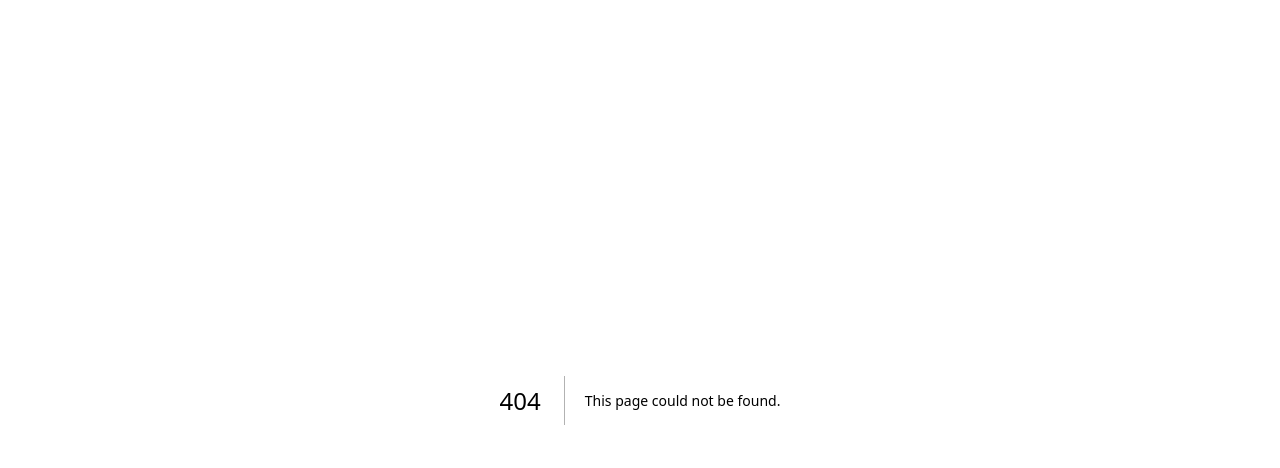
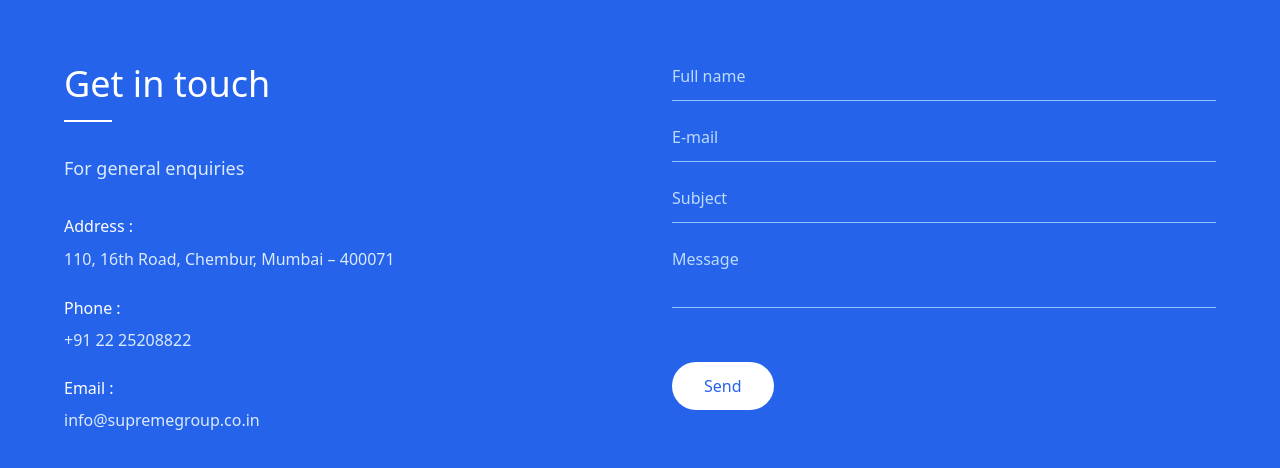
Before and after one commit to Anukeerth-ek/Supreme-landing-page, a Next.js app: page /components/HomeSections/ContactForm in a window 1280 px wide. Before the commit this address had no page. Shown: the top 468 px of the page. Built offline with nearby package versions, Linux system fonts and the light colour scheme.

Commit message:
feat: added contact form page

```diff
--- /dev/null
+++ b/pages/components/HomeSections/ContactForm.tsx
@@ -0,0 +1,123 @@
+import React, { useState } from "react";
+
+export default function ContactForm() {
+     const [formData, setFormData] = useState({
+          fullName: "",
+          email: "",
+          subject: "",
+          message: "",
+     });
+
+     const handleInputChange = (e) => {
+          const { name, value } = e.target;
+          setFormData((prev) => ({
+               ...prev,
+               [name]: value,
+          }));
+     };
+
+     const handleSubmit = (e) => {
+          e.preventDefault();
+          console.log("Form submitted:", formData);
+          alert("Message sent successfully!");
+          // Reset form
+          setFormData({
+               fullName: "",
+               email: "",
+               subject: "",
+               message: "",
+          });
+     };
+
+     return (
+          <div className="min-h-screen bg-blue-600 text-white">
+               <div className="container mx-auto px-8 py-16">
+                    <div className="flex flex-col lg:flex-row gap-16 max-w-6xl mx-auto">
+                         <div className="lg:w-1/2 space-y-8">
+                              <div>
+                                   <h1 className="text-4xl font-light mb-4">Get in touch</h1>
+                                   <div className="w-12 h-0.5 bg-white mb-8"></div>
+                                   <p className="text-lg text-blue-100">For general enquiries</p>
+                              </div>
+
+                              <div className="space-y-6">
+                                   <div>
+                                        <h3 className="font-medium mb-2">Address :</h3>
+                                        <p className="text-blue-100 leading-relaxed">
+                                             110, 16th Road, Chembur, Mumbai – 400071
+                                        </p>
+                                   </div>
+
+                                   <div>
+                                        <h3 className="font-medium mb-2">Phone :</h3>
+                                        <p className="text-blue-100">+91 22 25208822</p>
+                                   </div>
+
+                                   <div>
+                                        <h3 className="font-medium mb-2">Email :</h3>
+                                        <p className="text-blue-100">info@supremegroup.co.in</p>
+                                   </div>
+                              </div>
+                         </div>
+
+                         <div className="lg:w-1/2">
+                              <div className="space-y-6">
+                                   <div>
+                                        <input
+                                             type="text"
+                                             name="fullName"
+                                             placeholder="Full name"
+                                             value={formData.fullName}
+                                             onChange={handleInputChange}
+                                             className="w-full bg-transparent border-b border-blue-300 pb-3 text-white placeholder-blue-200 focus:outline-none focus:border-white transition-colors duration-300"
+                                        />
+                                   </div>
+
+                                   <div>
+                                        <input
+                                             type="email"
+                                             name="email"
+                                             placeholder="E-mail"
+                                             value={formData.email}
+                                             onChange={handleInputChange}
+                                             className="w-full bg-transparent border-b border-blue-300 pb-3 text-white placeholder-blue-200 focus:outline-none focus:border-white transition-colors duration-300"
+                                        />
+                                   </div>
+
+                                   <div>
+                                        <input
+                                             type="text"
+                                             name="subject"
+                                             placeholder="Subject"
+                                             value={formData.subject}
+                                             onChange={handleInputChange}
+                                             className="w-full bg-transparent border-b border-blue-300 pb-3 text-white placeholder-blue-200 focus:outline-none focus:border-white transition-colors duration-300"
+                                        />
+                                   </div>
+
+                                   <div>
+                                        <textarea
+                                             name="message"
+                                             placeholder="Message"
+                                             //   rows="4"
+                                             value={formData.message}
+                                             onChange={handleInputChange}
+                                             className="w-full bg-transparent border-b border-blue-300 pb-3 text-white placeholder-blue-200 focus:outline-none focus:border-white transition-colors duration-300 resize-none"
+                                        ></textarea>
+                                   </div>
+
+                                   <div className="pt-6">
+                                        <button
+                                             onClick={handleSubmit}
+                                             className="bg-white text-blue-600 px-8 py-3 rounded-full font-medium hover:bg-blue-50 transition-colors duration-300 focus:outline-none focus:ring-2 focus:ring-white focus:ring-opacity-50"
+                                        >
+                                             Send
+                                        </button>
+                                   </div>
+                              </div>
+                         </div>
+                    </div>
+               </div>
+          </div>
+     );
+}
--- a/pages/index.tsx
+++ b/pages/index.tsx
@@ -1,3 +1,4 @@
+import ContactForm from "./components/HomeSections/ContactForm";
 import MarketingPage from "./components/HomeSections/MarketingPage";
 import HomePage from "./components/HomeSections/VehicleDetailPage";
 import Navbar from "./components/Navbar";
@@ -8,6 +9,7 @@ export default function Home() {
                <Navbar />
                <MarketingPage />
                <HomePage />
+               <ContactForm/>
           </>
      );
 }
```
